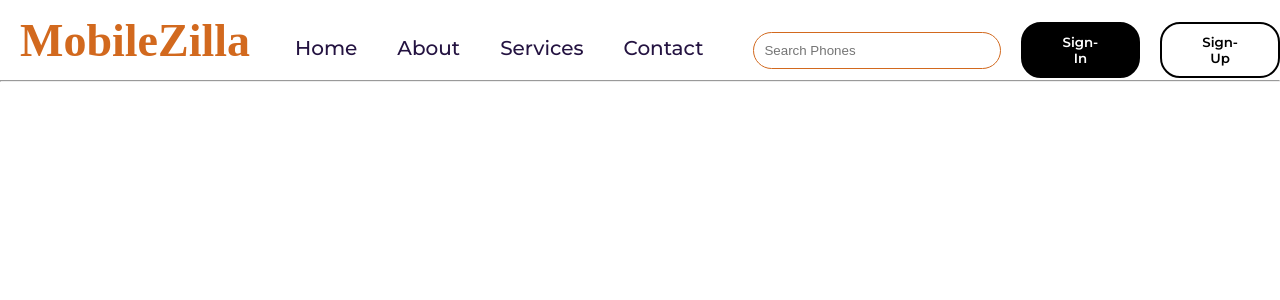
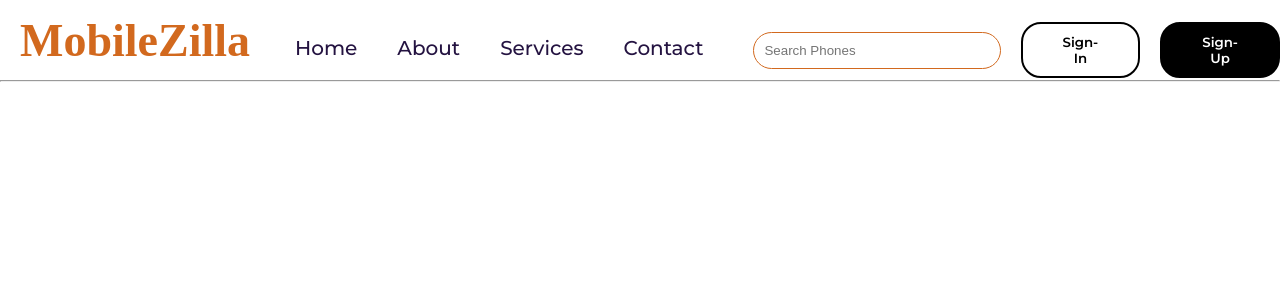
Before and after one commit to hamzawaseer1/fyp-mobilezilla, a React (Create React App) app: page / in a window 1280 px wide. Shown: the top 300 px of the page. Built offline with nearby package versions, Linux system fonts and the light colour scheme.

Commit message:
navbar changes

```diff
--- a/src/App.css
+++ b/src/App.css
@@ -64,6 +64,8 @@
 #signin {
   margin-left: 20px;
   margin-right: 20px;
+}
+#login {
   background-color: black;
   color: white;
 }
```
